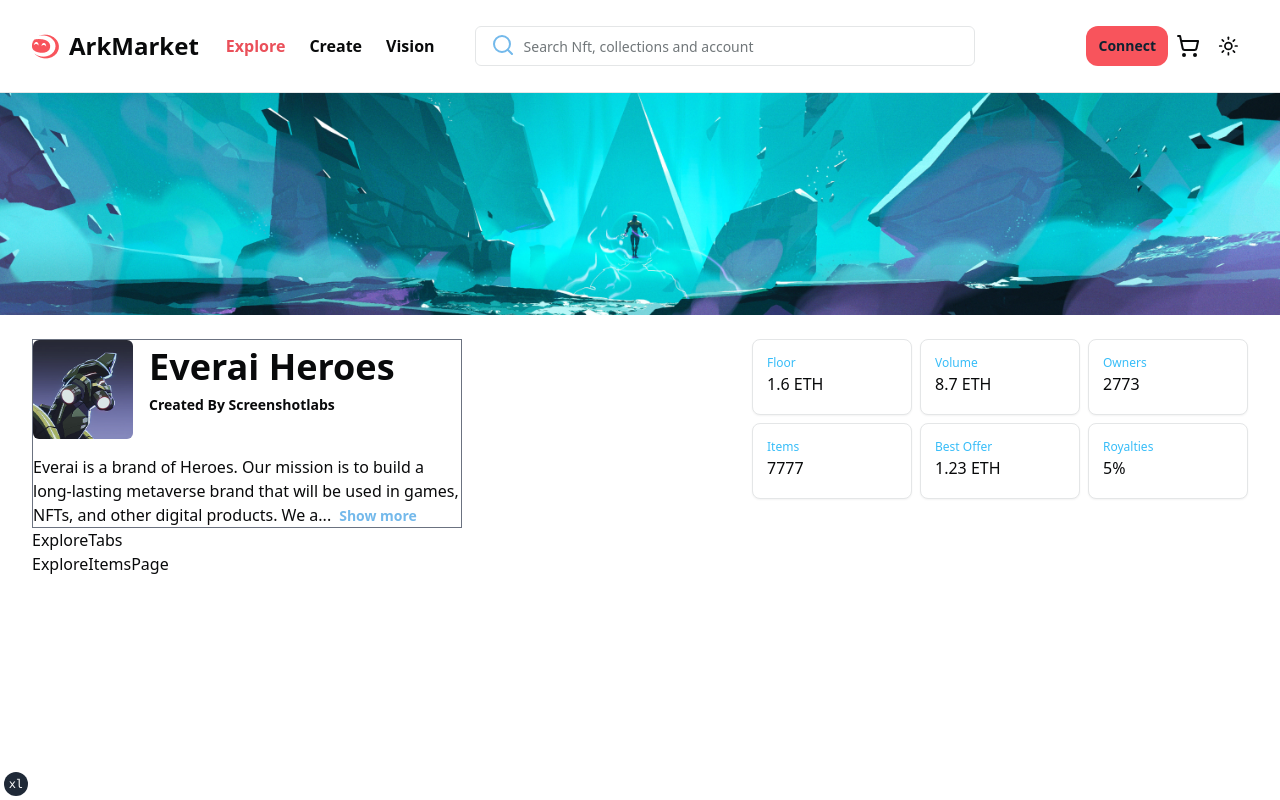
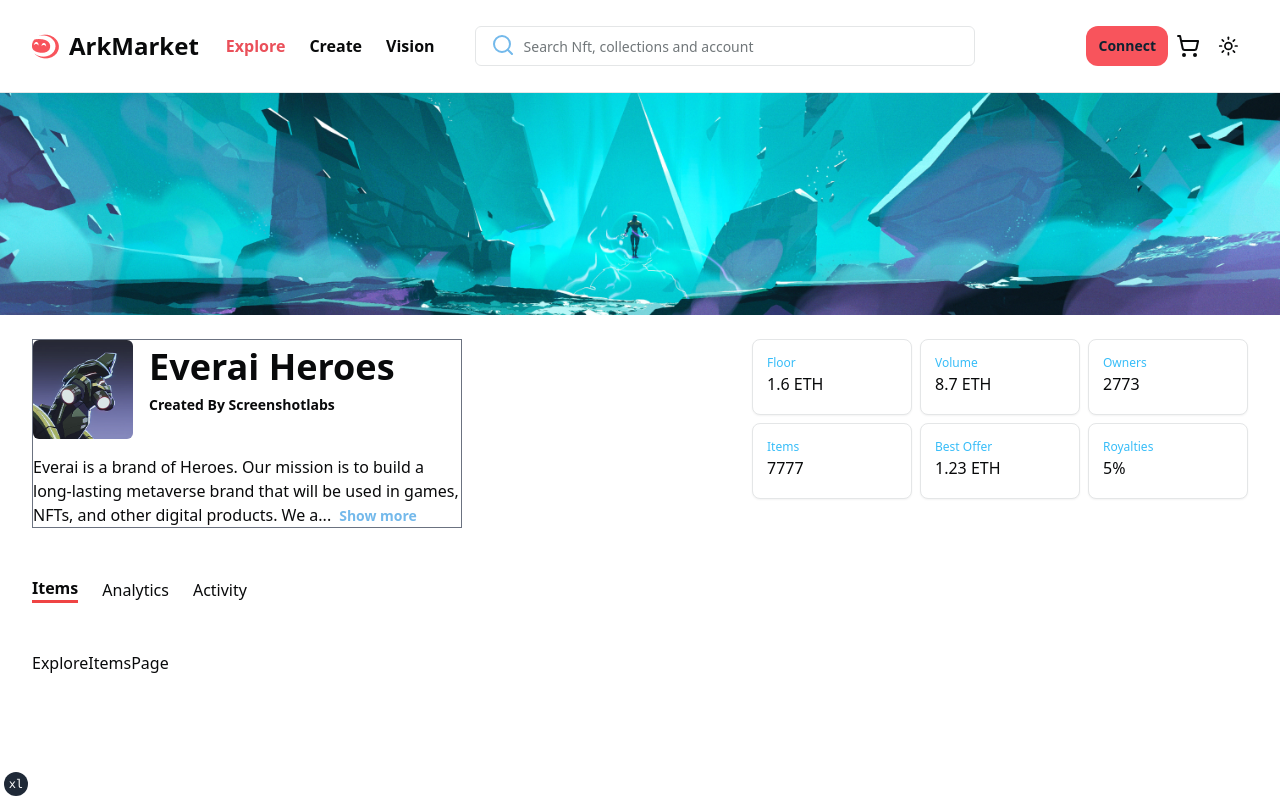
Before and after one commit to reactinary/arkmarket, a Next.js app: page /explore/items in a window 1280 px wide. Built offline with nearby package versions, Linux system fonts and the light colour scheme.

Commit message:
Explore tabs OK

```diff
--- a/app/explore/ExploreTabs.tsx
+++ b/app/explore/ExploreTabs.tsx
@@ -1,6 +1,52 @@
+"use client"
+import Link from "next/link"
+import { usePathname } from "next/navigation"
+import { cn } from "@/lib/utils"
+import { ScrollArea, ScrollBar } from "@/components/ui/scroll-area"
 
-export default function ExploreTabs() {
+
+const links = [
+  {
+    name: "Items",
+    href: "/explore/items",
+  },
+  {
+    name: "Analytics",
+    href: "/explore/analytics",
+  },
+  {
+    name: "Activity",
+    href: "/explore/activity",
+  },
+]
+
+
+interface FiltersBarProps extends React.HTMLAttributes<HTMLDivElement> {}
+
+
+export default function ExploreTabs({ className, ...props }: FiltersBarProps) {
+  const pathname = usePathname()
+
   return (
-    <div>ExploreTabs</div>
+    <div className="relative my-8">
+      <ScrollArea className="max-w-[600px] lg:max-w-none">
+        <div className={cn("my-4 flex gap-6 items-center", className)} {...props}>
+          {links.map((link) => (
+            <Link
+              href={link.href}
+              key={link.href}
+              className={cn(
+                pathname?.startsWith(link.href)
+                  ? "font-bold border-b-[3px] border-red-500"
+                  : ""
+              )}
+            >
+              {link.name}
+            </Link>
+          ))}
+        </div>
+        <ScrollBar orientation="horizontal" className="invisible" />
+      </ScrollArea>
+    </div>
   )
 }
```
